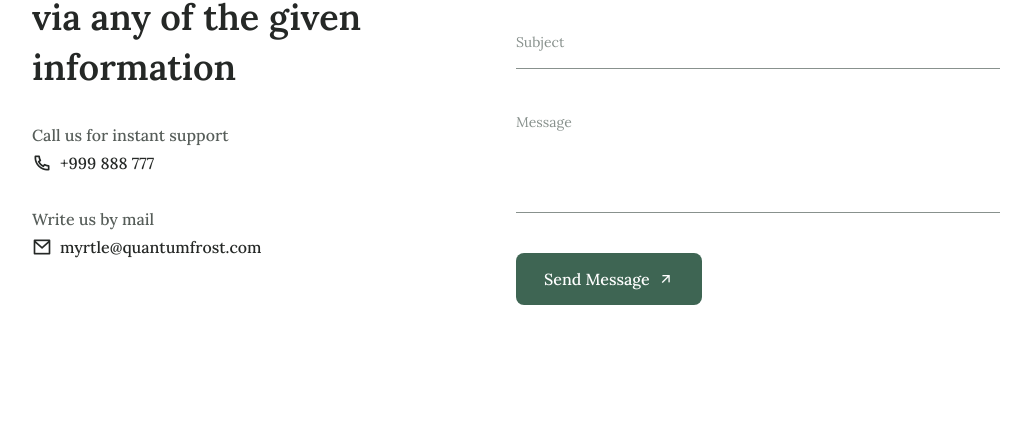
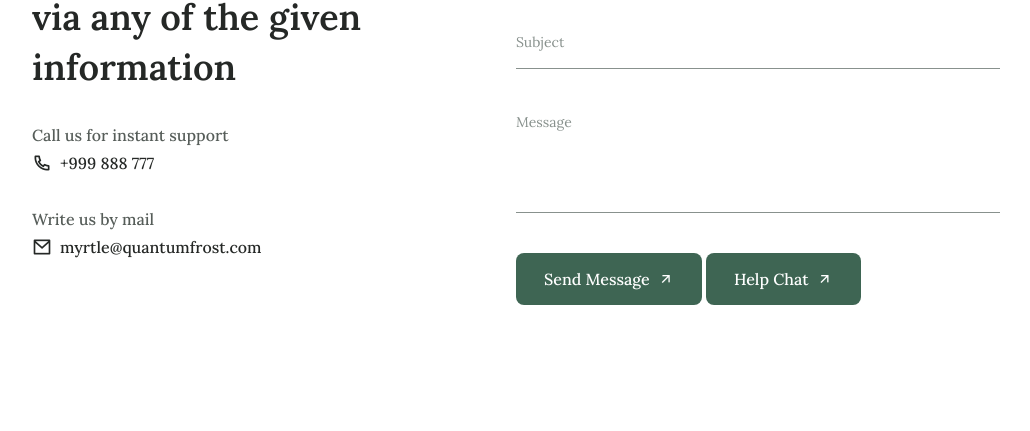
Before and after one commit to BasiliskFTW/Myrtle, a plain HTML site: page index.html in a window 1280 px wide. Shown: the part 3850-4281 px from the top of the page, without its empty margins (124-1154 px from the left). Drawn offline with nearby package versions, Linux system fonts and the light colour scheme.

Commit message:
Chat Button Added

```diff
--- a/index.html
+++ b/index.html
@@ -419,6 +419,10 @@
                             Send Message
                             <i class="ri-arrow-right-up-line button__icon"></i>
                         </button>
+                        <button class="button button--flex">
+                            Help Chat
+                            <i class="ri-arrow-right-up-line button__icon"></i>
+                        </button>
                     </form>
                 </div>
             </section>
```
